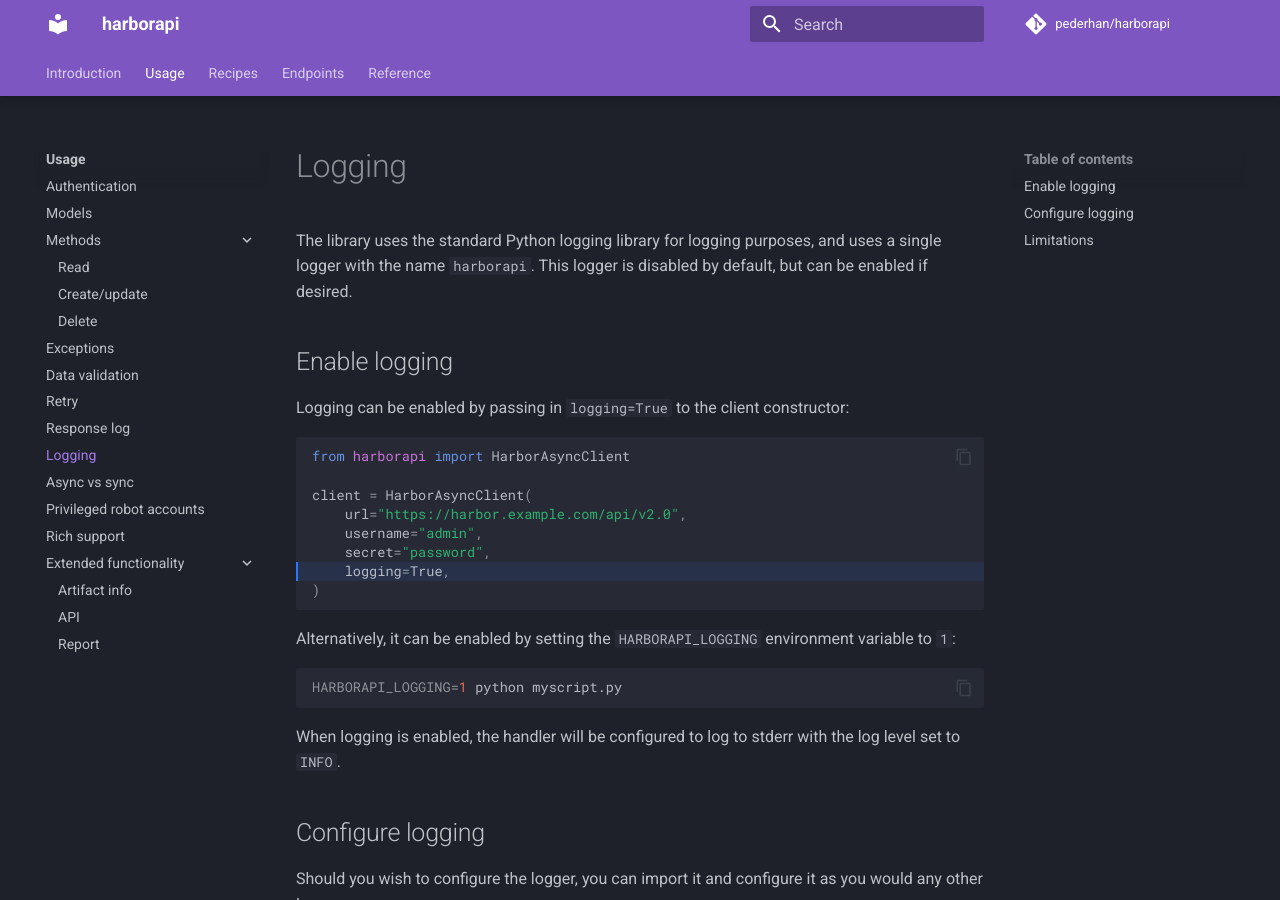
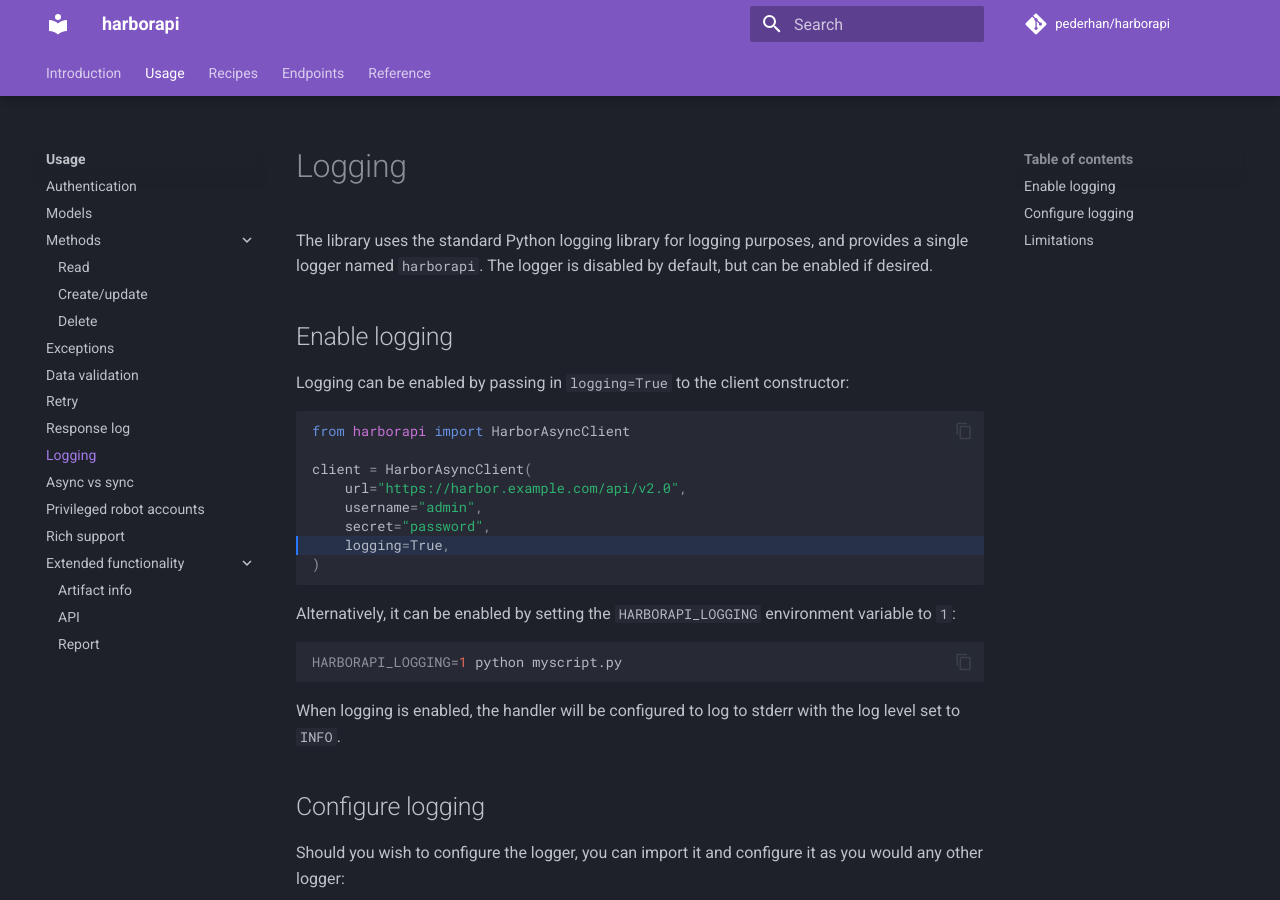
Before and after one commit to unioslo/harborapi, an MkDocs documentation site: the page built from docs/usage/logging.md, in a window 1280 px wide and 900 px high. Built offline with MkDocs 1.6.1 and Material for MkDocs 9.7.7, drawn with Linux system fonts in a browser that asks for light colours; comment, search, counter and statistics services are not loaded.

Commit message:
Docs: fix awkward phrasing

```diff
--- a/docs/usage/logging.md
+++ b/docs/usage/logging.md
@@ -1,6 +1,6 @@
 # Logging
 
-The library uses the standard Python logging library for logging purposes, and uses a single logger with the name `harborapi`. This logger is disabled by default, but can be enabled if desired.
+The library uses the standard Python logging library for logging purposes, and provides a single logger named `harborapi`. The logger is disabled by default, but can be enabled if desired.
 
 
 ## Enable logging
```
